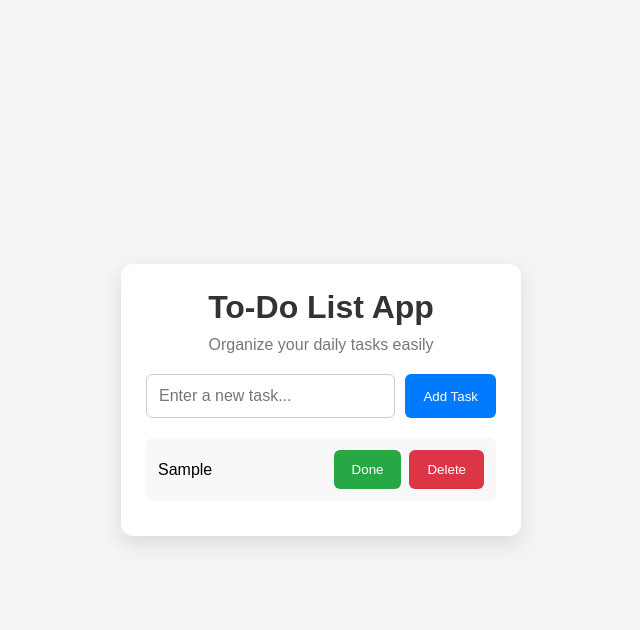
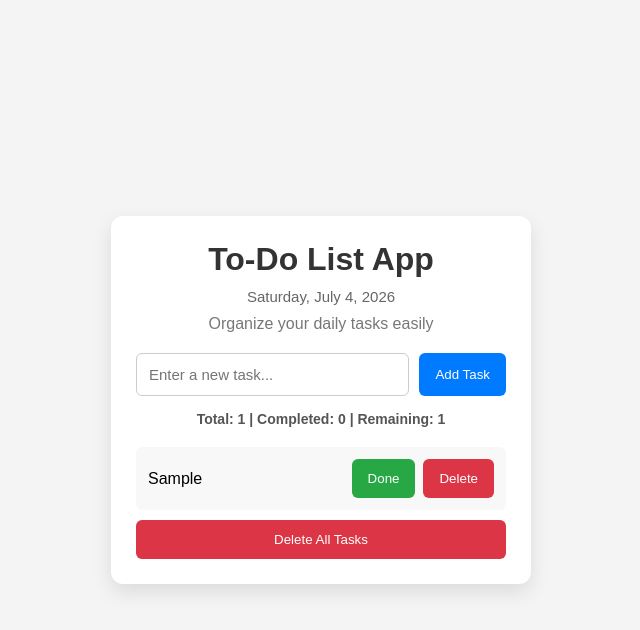
Before and after one commit to jad-obeidd/synent-task5-todoapp-jadobeid, a plain HTML site: page index.html in a window 1280 px wide. Both pictures are taken after typing "Sample" into the empty fields and a click on the button "Add Task". Shown: the whole page, without its empty margins (319-959 px from the left). Drawn offline with Linux system fonts and the light colour scheme.

Commit message:
Add date counter enter key and delete all features

```diff
--- a/index.html
+++ b/index.html
@@ -9,6 +9,8 @@
   <body>
     <div class="app-container">
       <h1>To-Do List App</h1>
+
+      <p id="todayDate"></p>
       <p class="subtitle">Organize your daily tasks easily</p>
 
       <div class="input-box">
@@ -16,7 +18,13 @@
         <button id="addTaskBtn">Add Task</button>
       </div>
 
+      <div class="task-info">
+        <p id="taskCounter">Total: 0 | Completed: 0 | Remaining: 0</p>
+      </div>
+
       <ul id="taskList"></ul>
+
+      <button id="deleteAllBtn" class="delete-all-btn">Delete All Tasks</button>
     </div>
 
     <script src="script.js"></script>
--- a/script.js
+++ b/script.js
@@ -1,11 +1,32 @@
+const todayDate = document.getElementById("todayDate");
 const taskInput = document.getElementById("taskInput");
 const addTaskBtn = document.getElementById("addTaskBtn");
 const taskList = document.getElementById("taskList");
+const taskCounter = document.getElementById("taskCounter");
+const deleteAllBtn = document.getElementById("deleteAllBtn");
 
 let tasks = JSON.parse(localStorage.getItem("tasks")) || [];
 
+function showTodayDate() {
+  const today = new Date();
+
+  todayDate.textContent = today.toLocaleDateString("en-US", {
+    weekday: "long",
+    year: "numeric",
+    month: "long",
+    day: "numeric",
+  });
+}
+
 function saveTasks() {
   localStorage.setItem("tasks", JSON.stringify(tasks));
+}
+
+function updateCounter() {
+  const completed = tasks.filter((task) => task.completed).length;
+  const remaining = tasks.length - completed;
+
+  taskCounter.textContent = `Total: ${tasks.length} | Completed: ${completed} | Remaining: ${remaining}`;
 }
 
 function displayTasks() {
@@ -25,24 +46,24 @@ function displayTasks() {
     actions.classList.add("actions");
 
     const completeBtn = document.createElement("button");
-    completeBtn.textContent = "Done";
+    completeBtn.textContent = task.completed ? "Undo" : "Done";
     completeBtn.classList.add("complete-btn");
 
-    completeBtn.onclick = () => {
+    completeBtn.addEventListener("click", () => {
       tasks[index].completed = !tasks[index].completed;
       saveTasks();
       displayTasks();
-    };
+    });
 
     const deleteBtn = document.createElement("button");
     deleteBtn.textContent = "Delete";
     deleteBtn.classList.add("delete-btn");
 
-    deleteBtn.onclick = () => {
+    deleteBtn.addEventListener("click", () => {
       tasks.splice(index, 1);
       saveTasks();
       displayTasks();
-    };
+    });
 
     actions.appendChild(completeBtn);
     actions.appendChild(deleteBtn);
@@ -51,9 +72,13 @@ function displayTasks() {
     li.appendChild(actions);
     taskList.appendChild(li);
   });
+
+  updateCounter();
+
+  deleteAllBtn.style.display = tasks.length > 0 ? "block" : "none";
 }
 
-addTaskBtn.addEventListener("click", () => {
+function addTask() {
   const taskText = taskInput.value.trim();
 
   if (taskText === "") {
@@ -69,6 +94,21 @@ addTaskBtn.addEventListener("click", () => {
   saveTasks();
   displayTasks();
   taskInput.value = "";
+}
+
+addTaskBtn.addEventListener("click", addTask);
+
+taskInput.addEventListener("keypress", function (event) {
+  if (event.key === "Enter") {
+    addTask();
+  }
 });
 
+deleteAllBtn.addEventListener("click", function () {
+  tasks = [];
+  saveTasks();
+  displayTasks();
+});
+
+showTodayDate();
 displayTasks();
--- a/style.css
+++ b/style.css
@@ -14,7 +14,7 @@ body {
 }
 
 .app-container {
-  width: 400px;
+  width: 420px;
   background: white;
   padding: 25px;
   border-radius: 12px;
@@ -25,6 +25,13 @@ h1 {
   text-align: center;
   margin-bottom: 10px;
   color: #333;
+}
+
+#todayDate {
+  text-align: center;
+  color: #666;
+  margin-bottom: 10px;
+  font-size: 15px;
 }
 
 .subtitle {
@@ -43,21 +50,28 @@ input {
   padding: 12px;
   border: 1px solid #ccc;
   border-radius: 6px;
-  font-size: 16px;
+  font-size: 15px;
 }
 
 button {
-  padding: 12px 18px;
+  padding: 12px 16px;
   background: #007bff;
   color: white;
   border: none;
   border-radius: 6px;
   cursor: pointer;
-  transition: 0.3s;
 }
 
 button:hover {
   background: #0056b3;
+}
+
+.task-info {
+  margin-top: 15px;
+  text-align: center;
+  color: #555;
+  font-weight: bold;
+  font-size: 14px;
 }
 
 ul {
@@ -93,13 +107,22 @@ li {
   background: #218838;
 }
 
-.delete-btn {
+.delete-btn,
+.delete-all-btn {
   background: #dc3545;
 }
 
-.delete-btn:hover {
+.delete-btn:hover,
+.delete-all-btn:hover {
   background: #c82333;
 }
+
+.delete-all-btn {
+  width: 100%;
+  margin-top: 10px;
+  display: none;
+}
+
 @media (max-width: 480px) {
   .app-container {
     width: 90%;
```
